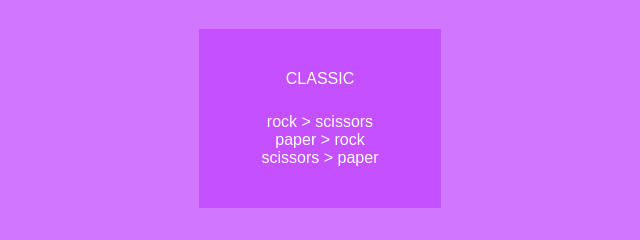
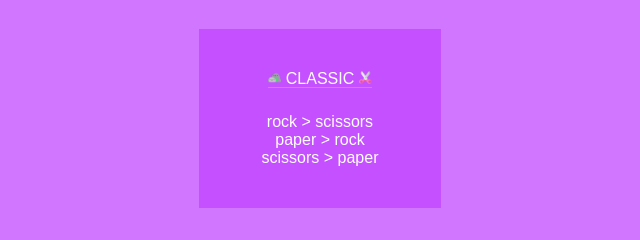
Before and after one commit to BenHolden010/RockPaperScissors, a plain HTML site: page RockPaperScissors/index.html in a window 1280 px wide. Shown: the part 221-461 px from the top of the page, 320-960 px from the left. Drawn offline with Linux system fonts and the light colour scheme.

Commit message:
Add icons to button labels

```diff
--- a/RockPaperScissors/index.html
+++ b/RockPaperScissors/index.html
@@ -19,7 +19,11 @@
     <section class="user-section">
       <section class="classic-button">
         <div>
-          <label class="classic-label button-label">CLASSIC</label>
+          <label class="classic-label">
+            <img class="rock-icon" src="assets/happy-rocks.png">
+            CLASSIC
+            <img class="scissors-icon" src="assets/happy-scissors.png">
+          </label>
         </div>
         <div class="rules">
           <label class="button-label">rock > scissors</label>
@@ -29,7 +33,7 @@
       </section>
       <section class="difficult-button">
         <div>
-          <label class="difficult-label button-label">DIFFICULT</label>
+          <label class="difficult-label">DIFFICULT</label>
         </div>
         <div class="rules">
           <label class="button-label">rock > scissors & lizard</label>
--- a/RockPaperScissors/styles.css
+++ b/RockPaperScissors/styles.css
@@ -78,6 +78,15 @@ h2 {
   height: 170px;
 }
 
+.rock-icon, .scissors-icon {
+  height: 13px;
+  width: 13px;
+}
+
+.classic-label, .difficult-label, .rock-icon, .scissors-icon {
+  background-color: rgb(196 80 255);
+}
+
 .rules {
   display: flex;
   flex-direction: column;
```
